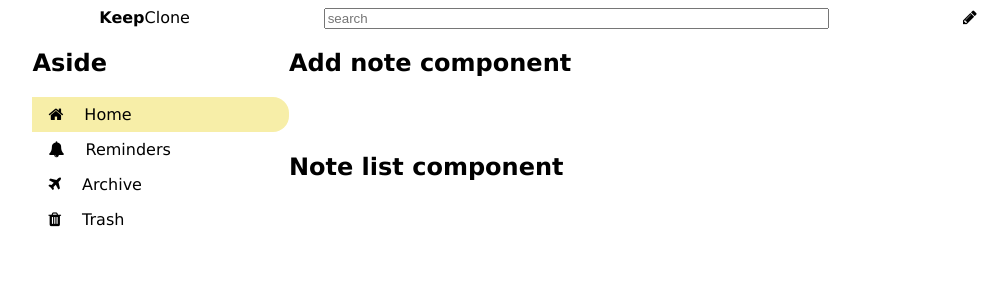
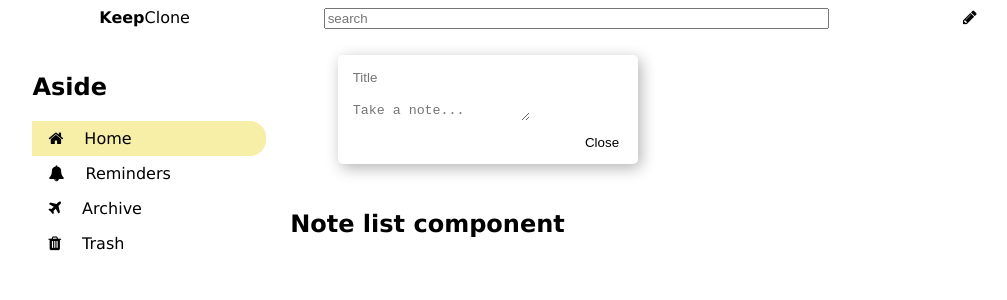
Before and after one commit to Alejupas/react2do, a React (Create React App) app: page / in a window 1280 px wide. Shown: the top 300 px of the page, without its empty margins (102-1109 px from the left). Built offline with nearby package versions, Linux system fonts and the light colour scheme.

Commit message:
appadd notes works. not reflecting

```diff
--- a/src/App.css
+++ b/src/App.css
@@ -1,4 +1,8 @@
 /* Global */
+* {
+  box-sizing: border-box;
+}
+
 body {
   font-family: 'Lucida Sans', 'Lucida Sans Regular', 'Lucida Grande',
     'Lucida Sans Unicode', Geneva, Verdana, sans-serif;
@@ -31,6 +35,7 @@ a {
   max-width: 80%;
   margin: 0 auto;
   display: grid;
+  gap: 1.5em;
   grid-template-areas:
     'header header header header header'
     'aside addnote addnote addnote addnote'
--- a/src/App.jsx
+++ b/src/App.jsx
@@ -3,19 +3,37 @@ import AppNavbar from './components/appNavbar/appNavbar';
 import AppAside from './components/appAside/appAside';
 import AppAddNote from './components/appAddNote/appAddNote';
 import AppNoteList from './components/appNoteList/appNoteList';
-//css
-import './App.css'
+import './App.css';
+class App extends Component {
+  state = {
+    notes: [],
+    noteId: 1,
+  };
+
+  handleNewNote = (newNote) => {
+    //{_id, title, body, isPinned}
+    const newNoteObj = this.createNewNote(newNote)
+    console.log(newNoteObj);
+
+    const notesCopy = [...this.state.notes, newNoteObj]
+
+    this.setState({notes: notesCopy, noteId: this.state.noteId +1})
+  };
+
+  createNewNote(newNote){
+    return {_id:this.state.noteId, ...newNote, isPinned:false}
+  }
 
 
-class App extends Component {
-  state = {  }
   render() {
-    return (  <div className='App'>
-                  <AppNavbar/>
-                  <AppAside/>
-                  <AppAddNote/>
-                  <AppNoteList/>
-              </div> );
+    return (
+      <div className="App">
+        <AppNavbar />
+        <AppAside />
+        <AppAddNote onNewNote={this.handleNewNote} />
+        <AppNoteList />
+      </div>
+    );
   }
 }
 
--- a/src/components/appAddNote/appAddNote.jsx
+++ b/src/components/appAddNote/appAddNote.jsx
@@ -1,12 +1,54 @@
 import React, { Component } from 'react';
+import './style.css';
 
 class AppAddNote extends Component {
-    state = {  }
-    render() {
-        return ( <div className='addnote'>
-            <h2>Add note component</h2>
-        </div> );
-    }
+  state = {
+    newNote: {
+      title: '',
+      body: '',
+    },
+  };
+
+  handleSubmit = (event) => {
+    event.preventDefault();
+    this.props.onNewNote(this.state.newNote);
+    this.setState({newNote: {title: '', body: ''}})
+};
+
+  syncInput = (e) => {
+    // console.log(e.target.name);
+    this.setState({ newNote: { ...this.state.newNote, [e.target.name]: e.target.value } });
+  };
+
+  render() {
+    const { newNote } = this.state;
+    return (
+      <div className="add-note">
+        <div className="inner-note">
+          <form onSubmit={this.handleSubmit} autoComplete="off">
+            <input
+              value={newNote.title}
+              onChange={this.syncInput}
+              className="input"
+              name="title"
+              type="text"
+              placeholder="Title"
+            />
+            <textarea
+              value={newNote.body}
+              onChange={this.syncInput}
+              className="input textarea"
+              name="body"
+              placeholder="Take a note..."
+            ></textarea>
+            <button className="link-like" type="submit">
+              Close
+            </button>
+          </form>
+        </div>
+      </div>
+    );
+  }
 }
 
 export default AppAddNote;
--- /dev/null
+++ b/src/components/appAddNote/style.css
@@ -0,0 +1,32 @@
+.add-note {
+  display: flex;
+  align-items: center;
+  justify-content: center;
+}
+
+.inner-note {
+  /* border: 1px solid #000; */
+  padding: 0.8em;
+  border-radius: 5px;
+  min-width: 300px;
+  box-shadow: 3px 4px 15px 0px #b3b3b3;
+}
+
+.input {
+  border: none;
+  display: block;
+  height: 1.5em;
+  margin-bottom: 1em;
+}
+
+.input:focus-visible {
+  outline: none;
+  border-bottom: 1px solid #000;
+}
+
+.link-like {
+  border: none;
+  background-color: transparent;
+  cursor: pointer;
+  float: right;
+}
--- a/src/components/common/myLink/myLink.jsx
+++ b/src/components/common/myLink/myLink.jsx
@@ -5,7 +5,7 @@ class MyLink extends Component {
     render() {
         return ( <div>
             <a className={this.props.active ? isModuleCssImam.active : isModuleCssImam.link} href="/">
-                 <i class={`fa fa-${this.props.icon}`}></i>
+                 <i className={`fa fa-${this.props.icon}`}></i>
             {this.props.children}
             </a>
 
```
